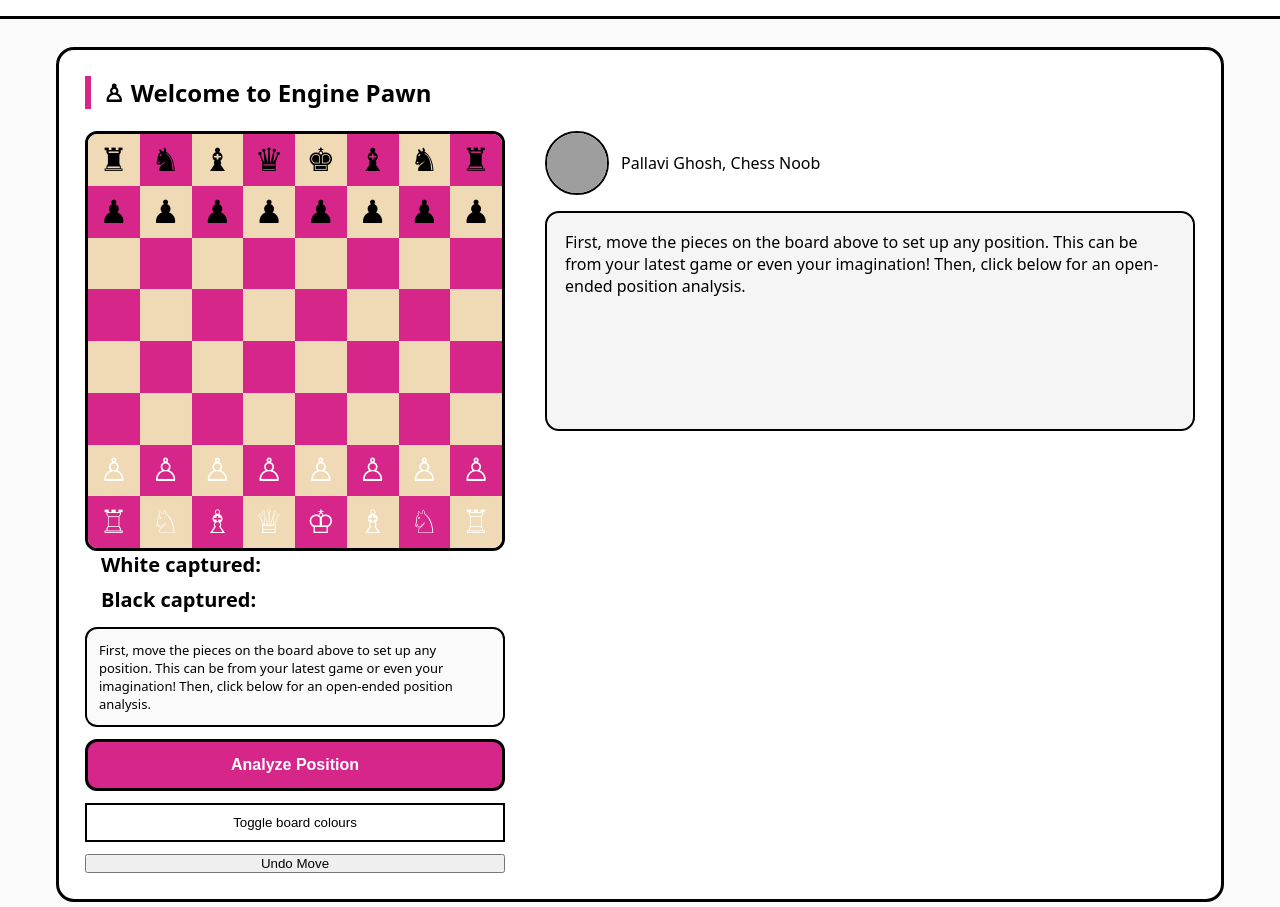
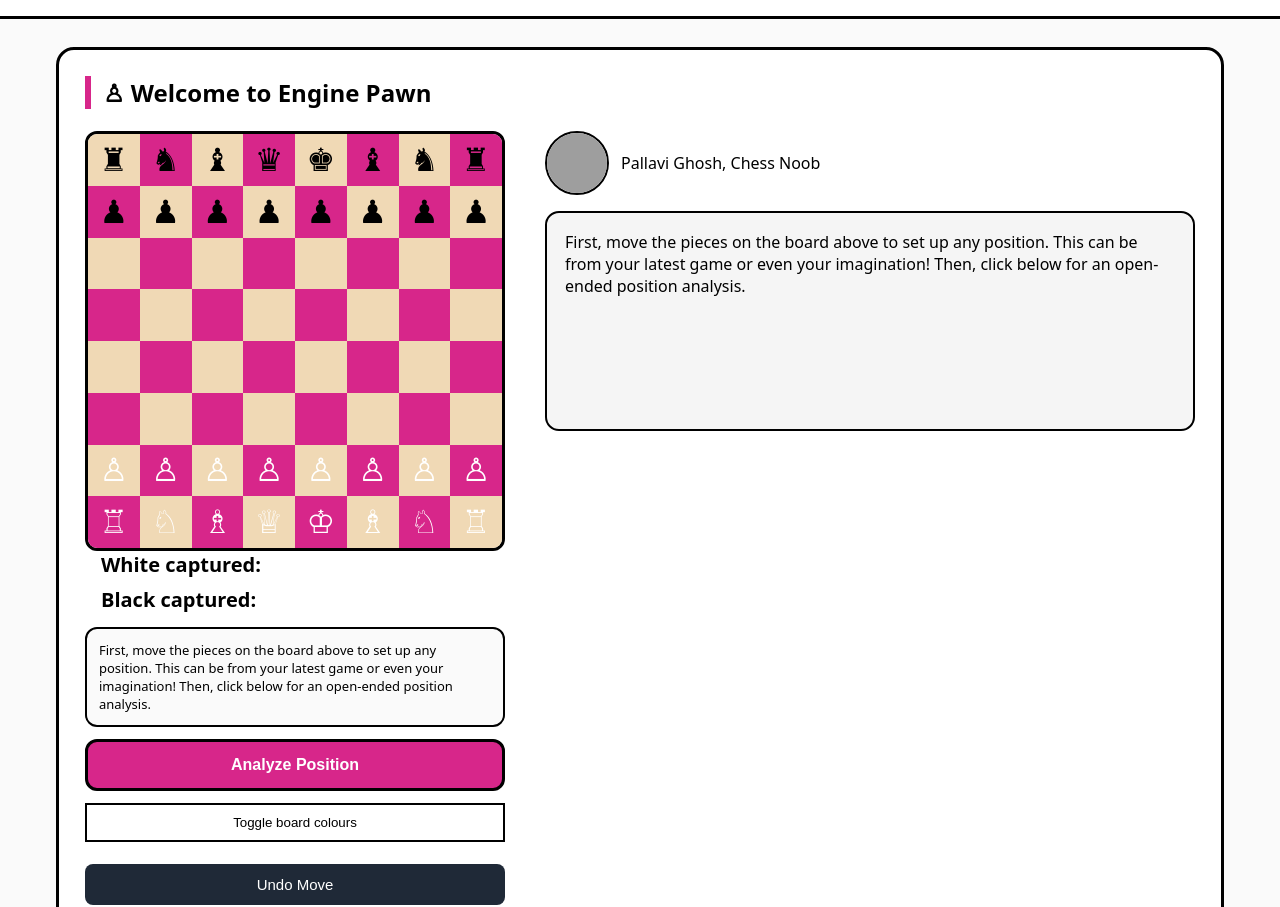
Before and after one commit to Pallavighxsh/engine-pawn, a website: page index.html in a window 1280 px wide. Shown: the part 45-952 px from the top of the page. Drawn offline with Linux system fonts and the light colour scheme; grey boxes are pictures that could not be loaded.

Commit message:
Add styles for undo button
Added styles for the undo button, including hover effects.

```diff
--- a/style.css
+++ b/style.css
@@ -411,6 +411,29 @@ html,body{
   text-decoration: underline;
 }
 
+/* ================================
+   UNDO BUTTON
+================================ */
+
+.undo-btn{
+  margin-top:10px;
+  padding:12px 18px;
+  border:none;
+  border-radius:8px;
+  font-size:15px;
+  cursor:pointer;
+
+  background:#1f2937;
+  color:white;
+
+  transition:.2s;
+}
+
+.undo-btn:hover{
+  background:#374151;
+  transform:translateY(-1px);
+}
+
 /* Close button polish */
 .close-btn{
   position: absolute;
```
